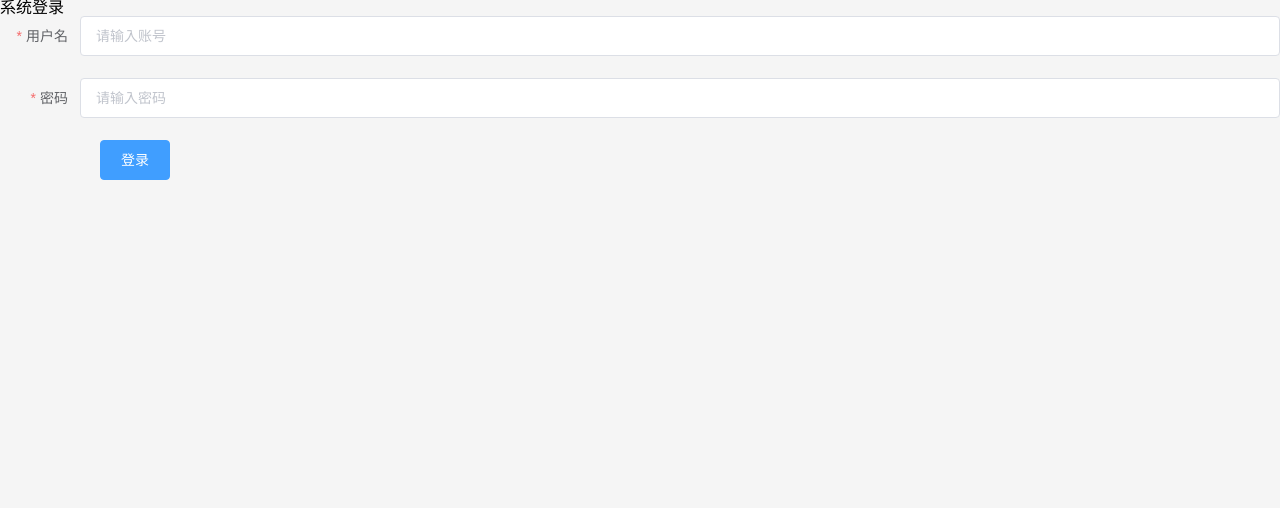
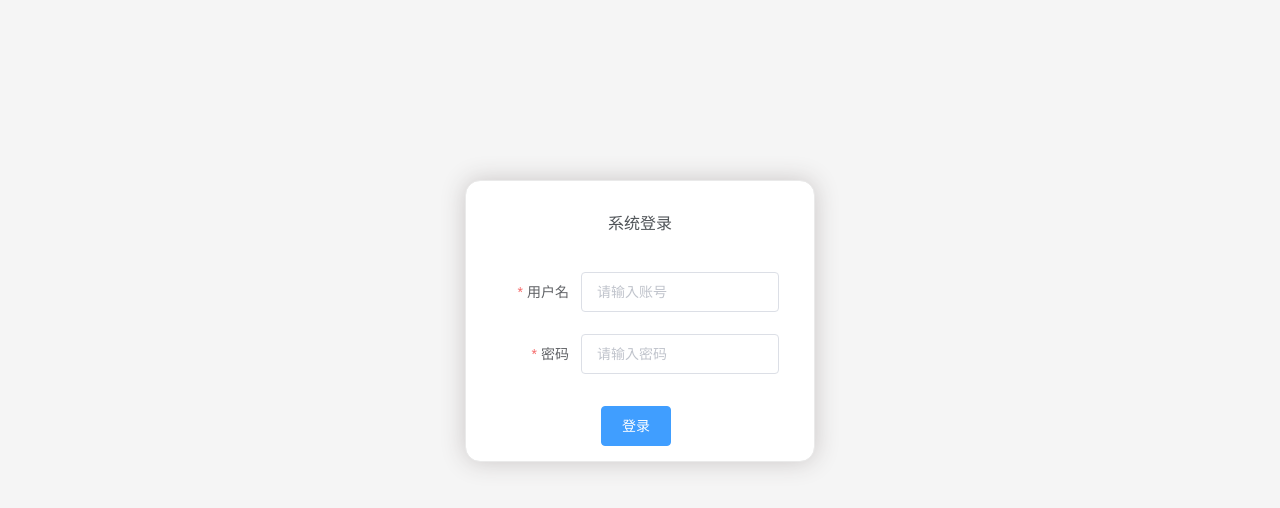
Before and after one commit to Jammillk/vue_manage, a Vue app: page /login in a window 1280 px wide. Shown: the top 508 px of the page. Built offline with nearby package versions, Linux system fonts and the light colour scheme.

Commit message:
feat：登录页样式

```diff
--- a/views/login/login.vue
+++ b/views/login/login.vue
@@ -68,8 +68,8 @@ export default {
       }
     }
   },
-  methods:{
-    login(){
+  methods: {
+    login() {
 
     }
   }
@@ -77,5 +77,24 @@ export default {
 </script>
 
 <style lang="less" scoped>
+.login-container {
+  border-radius: 15px;
+  background-clip: padding-box;
+  margin: 180px auto;
+  width: 350px;
+  padding: 35px 35px 15px 35px;
+  background-color: #fff;
+  border: 1px solid #eaeaea;
+  box-shadow: 0 0 25px #cac6c6;
+}
 
+.login_title {
+  margin: 0px auto 40px auto;
+  text-align: center;
+  color: #505458;
+}
+
+.login_submit{
+  margin: 10px auto 0 auto;
+}
 </style>
```
